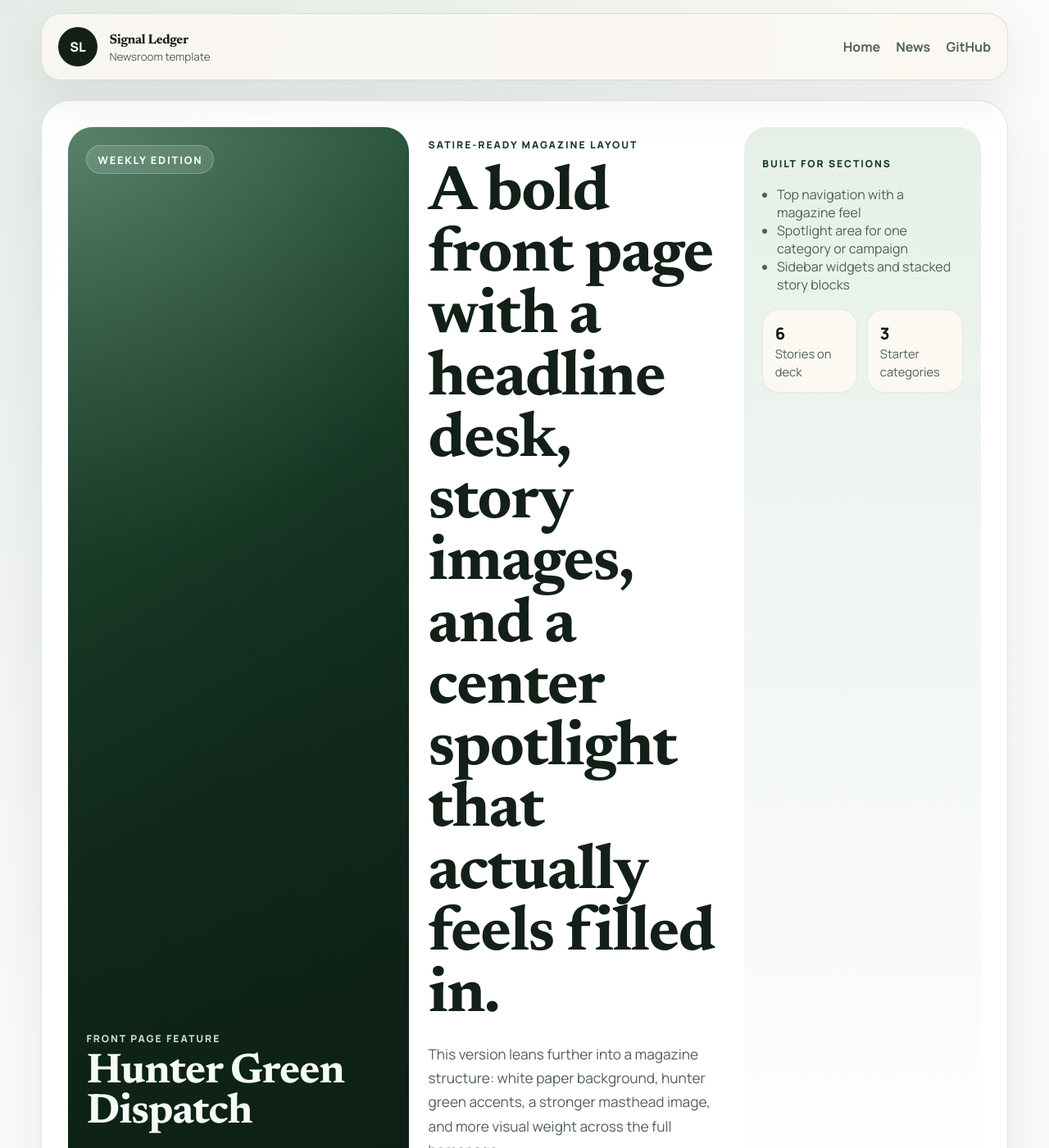
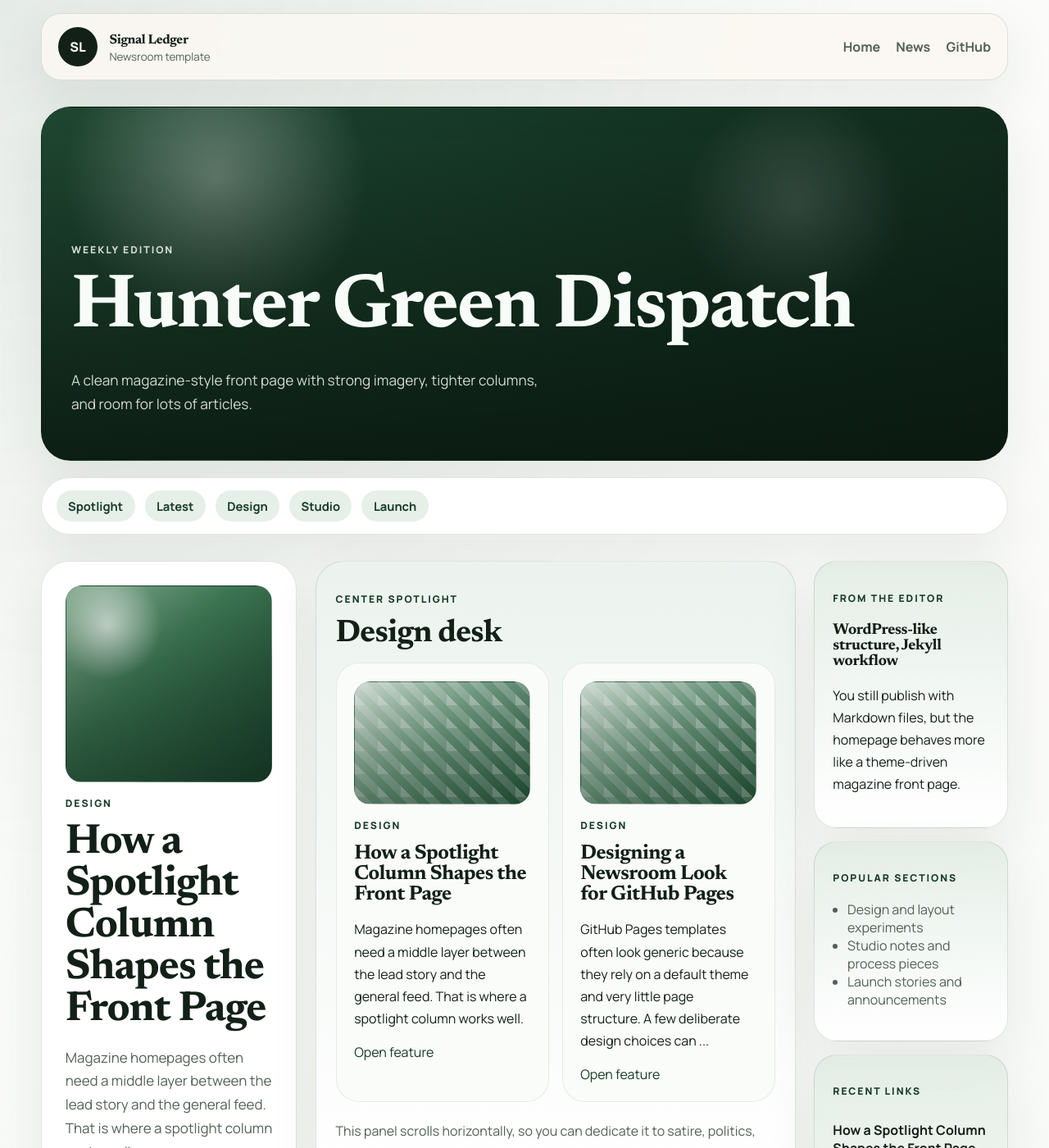
Before and after one commit to willkriski/test, a Jekyll site: the page built from index.html, in a window 1280 px wide and 1400 px high. Shown: the whole window at 82% size. Built offline with Jekyll 4.4.1, drawn with Linux system fonts in a browser that asks for light colours; some of the changed text lies outside the part shown.

Commit message:
Replace intro block with masthead banner

```diff
--- a/assets/css/site.css
+++ b/assets/css/site.css
@@ -132,50 +132,42 @@ h3 {
   box-shadow: var(--shadow);
 }
 
-.hero {
-  display: grid;
-  grid-template-columns: 1.15fr 1fr 0.8fr;
-  gap: 1.5rem;
-  padding: 2rem;
+.masthead-banner {
+  min-height: 430px;
+  margin-top: 0.5rem;
   border-radius: 36px;
+  overflow: hidden;
+  border: 1px solid var(--line);
+  box-shadow: var(--shadow);
+  background:
+    linear-gradient(180deg, rgba(9, 22, 14, 0.12), rgba(9, 22, 14, 0.82)),
+    radial-gradient(circle at 18% 20%, rgba(228, 241, 232, 0.45), transparent 18%),
+    radial-gradient(circle at 78% 28%, rgba(255, 255, 255, 0.20), transparent 14%),
+    linear-gradient(125deg, #234f37 0%, #173b28 48%, #10281b 100%);
 }
 
-.hero-image {
-  min-height: 420px;
-  border-radius: 30px;
-  padding: 1.4rem;
+.masthead-overlay {
+  min-height: 430px;
+  padding: 2.25rem;
   display: flex;
   flex-direction: column;
-  justify-content: space-between;
-  color: #f5fbf6;
-  background:
-    linear-gradient(180deg, rgba(12, 28, 18, 0.15), rgba(12, 28, 18, 0.82)),
-    radial-gradient(circle at top left, rgba(212, 235, 219, 0.34), transparent 38%),
-    linear-gradient(135deg, #2d6947 0%, #173b28 55%, #0f281b 100%);
+  justify-content: flex-end;
+  color: #f7fcf8;
 }
 
-.hero-image-badge {
-  align-self: flex-start;
-  padding: 0.45rem 0.8rem;
-  border-radius: 999px;
-  background: rgba(255, 255, 255, 0.14);
-  border: 1px solid rgba(255, 255, 255, 0.24);
-  font-size: 0.8rem;
-  font-weight: 800;
-  text-transform: uppercase;
-  letter-spacing: 0.14em;
+.masthead-overlay .eyebrow {
+  color: rgba(247, 252, 248, 0.82);
 }
 
-.hero-image-copy h2 {
-  font-size: clamp(2rem, 4vw, 3.35rem);
-  line-height: 0.95;
-  margin: 0.4rem 0 0.8rem;
+.masthead-overlay h1 {
+  font-size: clamp(3rem, 8vw, 5.8rem);
+  line-height: 0.92;
+  margin: 0.35rem 0 0.8rem;
 }
 
-.hero-image-copy p {
-  max-width: 30ch;
-  margin: 0;
-  color: rgba(245, 251, 246, 0.84);
+.masthead-overlay .hero-text {
+  max-width: 36rem;
+  color: rgba(247, 252, 248, 0.84);
 }
 
 .eyebrow,
@@ -632,7 +624,6 @@ h3 {
 }
 
 @media (max-width: 900px) {
-  .hero,
   .front-page-grid,
   .content-grid,
   .archive-item,
@@ -669,4 +660,9 @@ h3 {
   .category-strip {
     border-radius: 24px;
   }
+
+  .masthead-banner,
+  .masthead-overlay {
+    min-height: 320px;
+  }
 }
--- a/index.html
+++ b/index.html
@@ -8,45 +8,12 @@ title: Signal Ledger
 {% assign studio_posts = site.posts | where: "category", "Studio" %}
 {% assign launch_posts = site.posts | where: "category", "Launch" %}
 
-<section class="hero">
-  <div class="hero-image">
-    <div class="hero-image-badge">Weekly Edition</div>
-    <div class="hero-image-copy">
-      <p class="eyebrow">Front page feature</p>
-      <h2>Hunter Green Dispatch</h2>
-      <p>A cleaner white canvas, bolder imagery, and a tighter center column for a fuller magazine layout.</p>
-    </div>
+<section class="masthead-banner">
+  <div class="masthead-overlay">
+    <p class="eyebrow">Weekly Edition</p>
+    <h1>Hunter Green Dispatch</h1>
+    <p class="hero-text">A clean magazine-style front page with strong imagery, tighter columns, and room for lots of articles.</p>
   </div>
-  <div class="hero-copy">
-    <p class="eyebrow">Satire-ready magazine layout</p>
-    <h1>A bold front page with a headline desk, story images, and a center spotlight that actually feels filled in.</h1>
-    <p class="hero-text">
-      This version leans further into a magazine structure: white paper background, hunter green accents,
-      a stronger masthead image, and more visual weight across the full homepage.
-    </p>
-    <div class="hero-actions">
-      <a class="button button-primary" href="#front-page">Open the front page</a>
-      <a class="button button-secondary" href="{{ '/news/' | relative_url }}">See all stories</a>
-    </div>
-  </div>
-  <aside class="hero-panel">
-    <p class="panel-label">Built for sections</p>
-    <ul class="panel-list">
-      <li>Top navigation with a magazine feel</li>
-      <li>Spotlight area for one category or campaign</li>
-      <li>Sidebar widgets and stacked story blocks</li>
-    </ul>
-    <div class="stat-grid">
-      <div>
-        <span class="stat-value">{{ site.posts | size }}</span>
-        <span class="stat-label">Stories on deck</span>
-      </div>
-      <div>
-        <span class="stat-value">3</span>
-        <span class="stat-label">Starter categories</span>
-      </div>
-    </div>
-  </aside>
 </section>
 
 <section class="category-strip" aria-label="Story categories">
```
